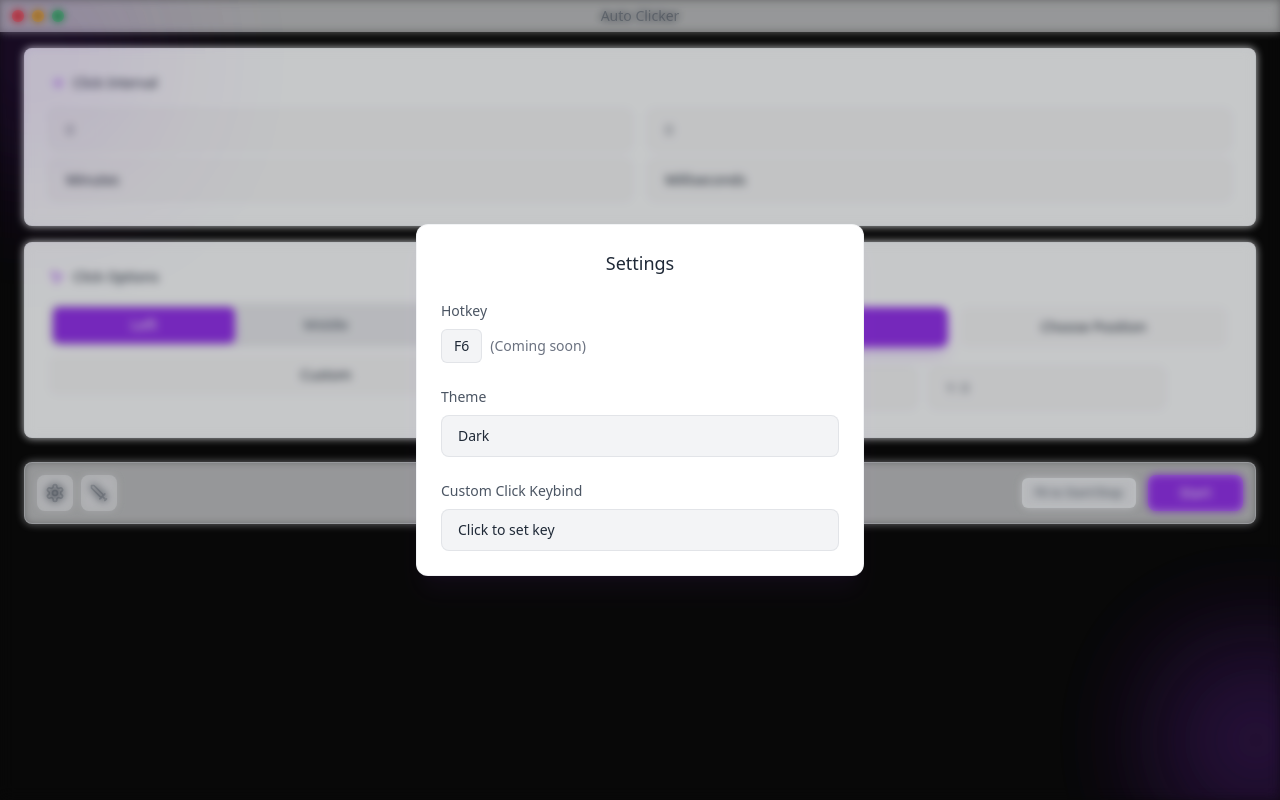
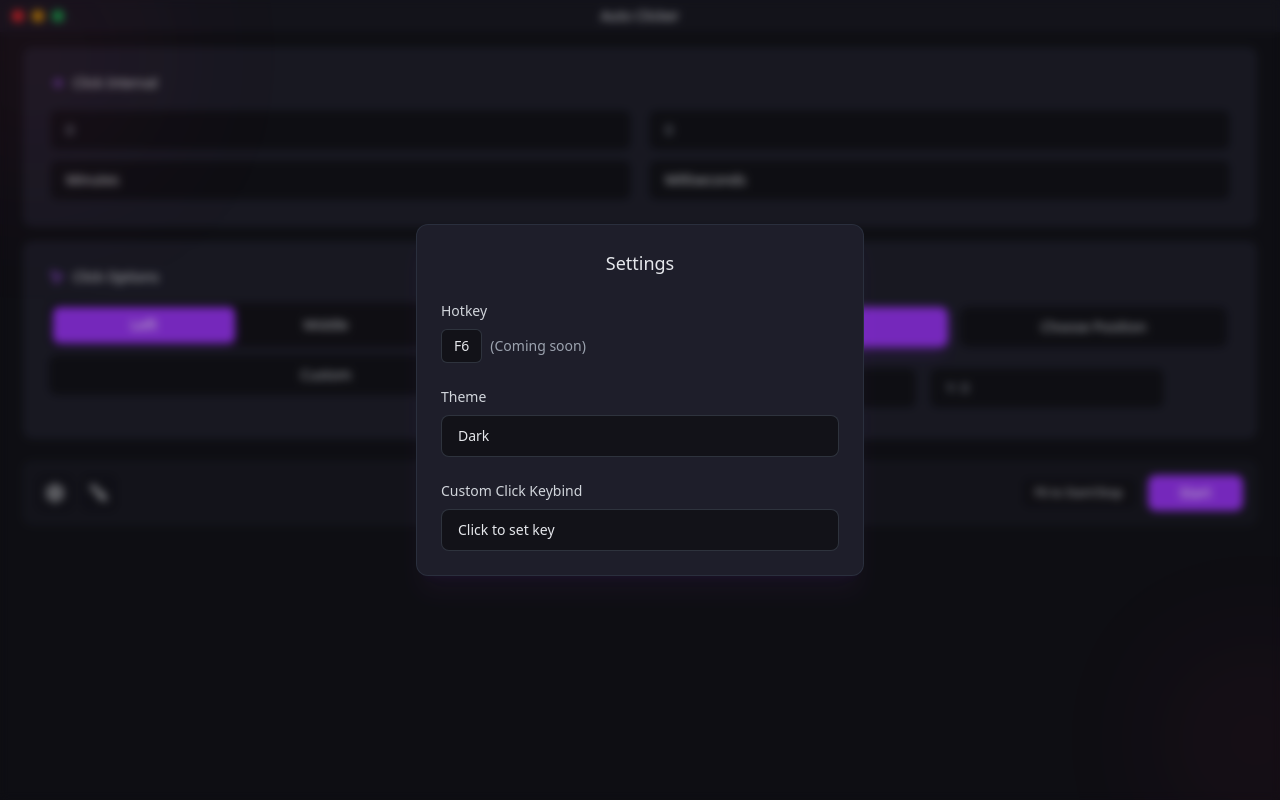
Before and after one commit to kauht/Clikr, a React (Vite) app: page / in a window 1280 px wide. Both pictures are taken after a click on the button 55 px from the left and 493 px from the top of the page. Built offline with nearby package versions, Linux system fonts and the light colour scheme.

Commit message:
Idek what was messed up, reverted frontend back to how it was a few commits ago

```diff
--- /dev/null
+++ b/pnpm-workspace.yaml
@@ -0,0 +1,2 @@
+ignoredBuiltDependencies:
+  - esbuild
--- a/src/App.css
+++ b/src/App.css
@@ -1,68 +1,3 @@
 @tailwind base;
 @tailwind components;
 @tailwind utilities;
-
-@layer base {
-  :root {
-    --background: 0 0% 100%;
-    --foreground: 0 0% 3.9%;
-    --card: 0 0% 100%;
-    --card-foreground: 0 0% 3.9%;
-    --popover: 0 0% 100%;
-    --popover-foreground: 0 0% 3.9%;
-    --primary: 0 0% 9%;
-    --primary-foreground: 0 0% 98%;
-    --secondary: 0 0% 96.1%;
-    --secondary-foreground: 0 0% 9%;
-    --muted: 0 0% 96.1%;
-    --muted-foreground: 0 0% 45.1%;
-    --accent: 0 0% 96.1%;
-    --accent-foreground: 0 0% 9%;
-    --destructive: 0 84.2% 60.2%;
-    --destructive-foreground: 0 0% 98%;
-    --border: 0 0% 89.8%;
-    --input: 0 0% 89.8%;
-    --ring: 0 0% 3.9%;
-    --chart-1: 12 76% 61%;
-    --chart-2: 173 58% 39%;
-    --chart-3: 197 37% 24%;
-    --chart-4: 43 74% 66%;
-    --chart-5: 27 87% 67%;
-    --radius: 0.5rem
-  }
-  .dark {
-    --background: 0 0% 3.9%;
-    --foreground: 0 0% 98%;
-    --card: 0 0% 3.9%;
-    --card-foreground: 0 0% 98%;
-    --popover: 0 0% 3.9%;
-    --popover-foreground: 0 0% 98%;
-    --primary: 0 0% 98%;
-    --primary-foreground: 0 0% 9%;
-    --secondary: 0 0% 14.9%;
-    --secondary-foreground: 0 0% 98%;
-    --muted: 0 0% 14.9%;
-    --muted-foreground: 0 0% 63.9%;
-    --accent: 0 0% 14.9%;
-    --accent-foreground: 0 0% 98%;
-    --destructive: 0 62.8% 30.6%;
-    --destructive-foreground: 0 0% 98%;
-    --border: 0 0% 14.9%;
-    --input: 0 0% 14.9%;
-    --ring: 0 0% 83.1%;
-    --chart-1: 220 70% 50%;
-    --chart-2: 160 60% 45%;
-    --chart-3: 30 80% 55%;
-    --chart-4: 280 65% 60%;
-    --chart-5: 340 75% 55%
-  }
-}
-
-@layer base {
-  * {
-    @apply border-border;
-  }
-  body {
-    @apply bg-background text-foreground;
-  }
-}
--- a/src/App.tsx
+++ b/src/App.tsx
@@ -7,13 +7,6 @@
 import KSelect from './components/kSelect';
 import SettingsMenu from './components/SettingsMenu';
 import ClickTypeSelector from './components/ClickTypeSelector';
-import { invoke } from '@tauri-apps/api/core';
-
-function StartClicker() {
-  invoke('auto-click')
-}
-
-invoke('auto-click');
 
 function App() {
   const [theme, setTheme] = useState('Dark'); // Default Theme
@@ -143,7 +136,7 @@
               {hotkey} to Start/Stop
             </span>
             <button
-              onClick={() => setIsRunning(!isRunning) }
+              onClick={() => setIsRunning(!isRunning)}
               className={`select-none relative overflow-hidden text-white px-8 py-2 rounded-lg font-medium text-sm transition-all duration-300 ease-out hover:scale-105 active:scale-95 hover:shadow-xl
                 ${isRunning ? 'bg-red-600 hover:bg-red-500 hover:shadow-red-500/20 animate-[pulse_2s_ease-in-out_infinite]' : 'bg-custom-purple hover:bg-custom-purple-hover hover:shadow-custom-purple/20'}
                 before:absolute before:inset-0 before:bg-gradient-to-r before:translate-x-[-200%] hover:before:translate-x-[200%] before:transition-transform before:duration-1000 before:ease-out
--- a/tailwind.config.js
+++ b/tailwind.config.js
@@ -4,11 +4,14 @@
 	  "./index.html",
 	  "./src/**/*.{js,ts,jsx,tsx}",
 	],
-  darkMode: ['class', "class"],
+	darkMode: 'class',
 	theme: {
 	  extend: {
 		colors: {
-  			background: 'hsl(var(--background))',
+		  background: {
+			light: '#f0f2f5',
+			dark: '#121218'
+		  },
 		  section: {
 			light: '#f8fafc',
 			dark: '#1e1e2a'
@@ -18,57 +21,13 @@
 			dark: '#131218'
 		  },
 		  'custom-purple': {
-  				DEFAULT: '#9333EA',
-  				hover: '#A855F7',
-  				light: '#F3E8FF',
-  				dark: '#6B21A8'
-  			},
-  			foreground: 'hsl(var(--foreground))',
-  			card: {
-  				DEFAULT: 'hsl(var(--card))',
-  				foreground: 'hsl(var(--card-foreground))'
-  			},
-  			popover: {
-  				DEFAULT: 'hsl(var(--popover))',
-  				foreground: 'hsl(var(--popover-foreground))'
-  			},
-  			primary: {
-  				DEFAULT: 'hsl(var(--primary))',
-  				foreground: 'hsl(var(--primary-foreground))'
-  			},
-  			secondary: {
-  				DEFAULT: 'hsl(var(--secondary))',
-  				foreground: 'hsl(var(--secondary-foreground))'
-  			},
-  			muted: {
-  				DEFAULT: 'hsl(var(--muted))',
-  				foreground: 'hsl(var(--muted-foreground))'
-  			},
-  			accent: {
-  				DEFAULT: 'hsl(var(--accent))',
-  				foreground: 'hsl(var(--accent-foreground))'
-  			},
-  			destructive: {
-  				DEFAULT: 'hsl(var(--destructive))',
-  				foreground: 'hsl(var(--destructive-foreground))'
-  			},
-  			border: 'hsl(var(--border))',
-  			input: 'hsl(var(--input))',
-  			ring: 'hsl(var(--ring))',
-  			chart: {
-  				'1': 'hsl(var(--chart-1))',
-  				'2': 'hsl(var(--chart-2))',
-  				'3': 'hsl(var(--chart-3))',
-  				'4': 'hsl(var(--chart-4))',
-  				'5': 'hsl(var(--chart-5))'
-  			}
-  		},
-  		borderRadius: {
-  			lg: 'var(--radius)',
-  			md: 'calc(var(--radius) - 2px)',
-  			sm: 'calc(var(--radius) - 4px)'
+			DEFAULT: '#9333EA', // purple-600
+			hover: '#A855F7',   // purple-500
+			light: '#F3E8FF',   // purple-100
+			dark: '#6B21A8'     // purple-800
 		  }
 		}
 	  },
-  plugins: [require("tailwindcss-animate")]
+	},
+	plugins: []
   }
```
Also changed, not shown: 1 other file (tests, documents, lock files or other folders). Lines whose indentation alone changed are shown as unchanged.
